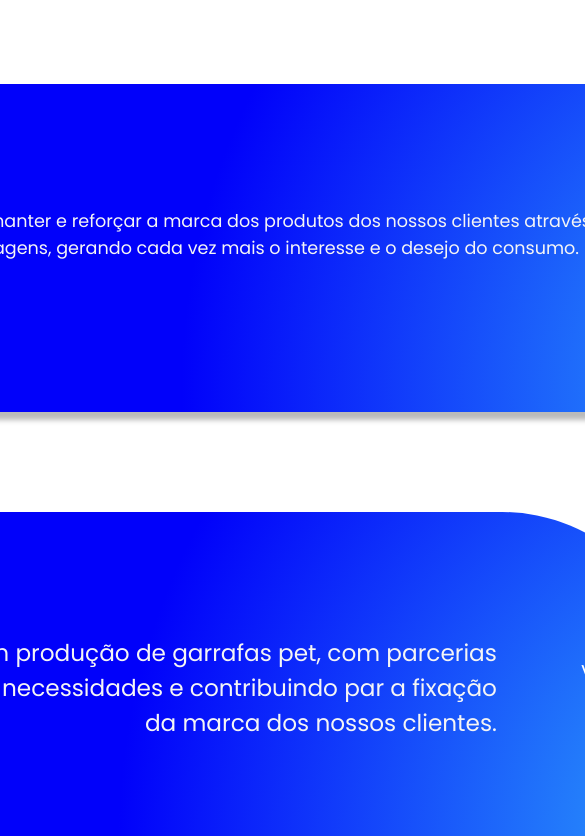
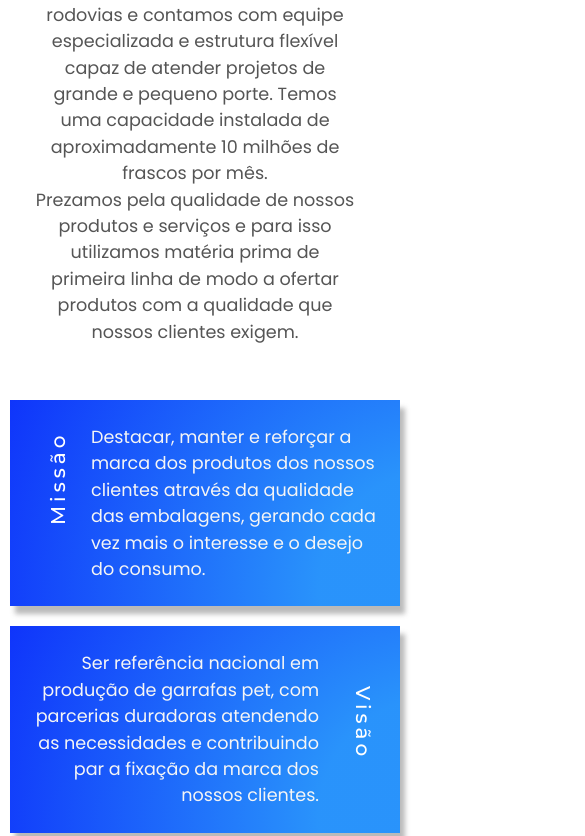
Before and after one commit to elizbethsandri/Mpacking, a website: page images/empresa.html in a window 390 px wide. Shown: the part 782-1618 px from the top of the page, 585 px wide, since content can reach past the window. Drawn offline with nearby package versions, Linux system fonts and the light colour scheme; files that its build step writes are made by us from their sources.

Commit message:
missão /visão UI responsiviness update

```diff
--- a/css/empresa.css
+++ b/css/empresa.css
@@ -141,11 +141,6 @@ footer p {
 
 @media (max-width: 991.98px) {
 
-    body {
-        display: flex;
-        justify-content: center;
-    }
-
     .logotype  {
         width: 295px;
         height: 155px;
@@ -167,39 +162,45 @@ footer p {
         font-size: 1.25em;
     }
 
-    .missão h2 {
-        position: relative;
-        bottom: 100px;
-        right: 200px;
-        padding: 0px auto;
-        background-color: #fecb02;
-    }
-
-    .missão {
-        background-image: radial-gradient( circle 600px at 110.0% 92.3%, rgba(37,145,251,0.98) 20%, #0101fa 110%);
-        border-radius: 0%;
-        width: 100%;
-
-    }
-
-    .missãoevisão p {
-        padding: 0px auto;
-        margin: 0px;justify-content: center;
-    }
-
-    .missão p {
-        width: fit-content;
-        font-size: 1.10em;
-        padding: auto;
-        text-align: center;
-    }
-
     .sobre p {
         text-align: center;
         padding: 35px;
         font-size: 1.10em;
     }
 
+    .missão h2 {
+        rotate: 270deg;
+        letter-spacing: 4px;
+        font-family: var(--default-font-family);
+        position: relative;
+        top: 65px;
+    }
+
+    .visão h2 {
+        rotate: 90deg;
+        letter-spacing: 4px;
+        font-family: var(--default-font-family);
+        position: relative;
+        right: 40px;
+    }
+
+    .missão, .visão {
+        background-image: radial-gradient( circle 600px at 110.0% 92.3%, rgba(37,145,251,0.98) 20%, #0101fa 110%);
+        border-radius: 0%;
+        width: 100%;
+        padding: 0;
+        margin: 20px 10px;
+    }
+
+
+    .missão p, .visão p {
+        width: fit-content;
+        font-size: 1.10em;
+        padding: 0px 5px;
+        text-align: center;
+        margin: 0px 0px auto;
+    }
+
 
 
 
```
Also changed, not shown: empresa.html (+7 -7 lines).
